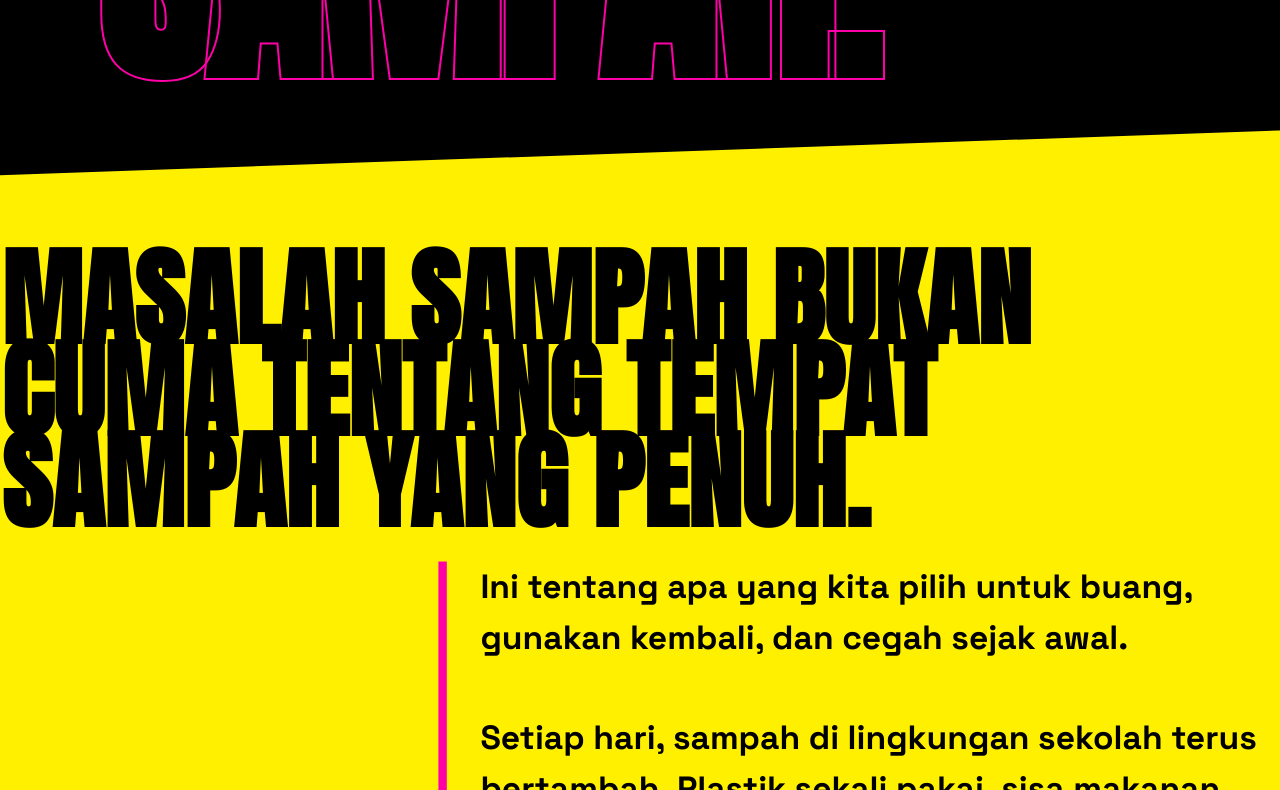
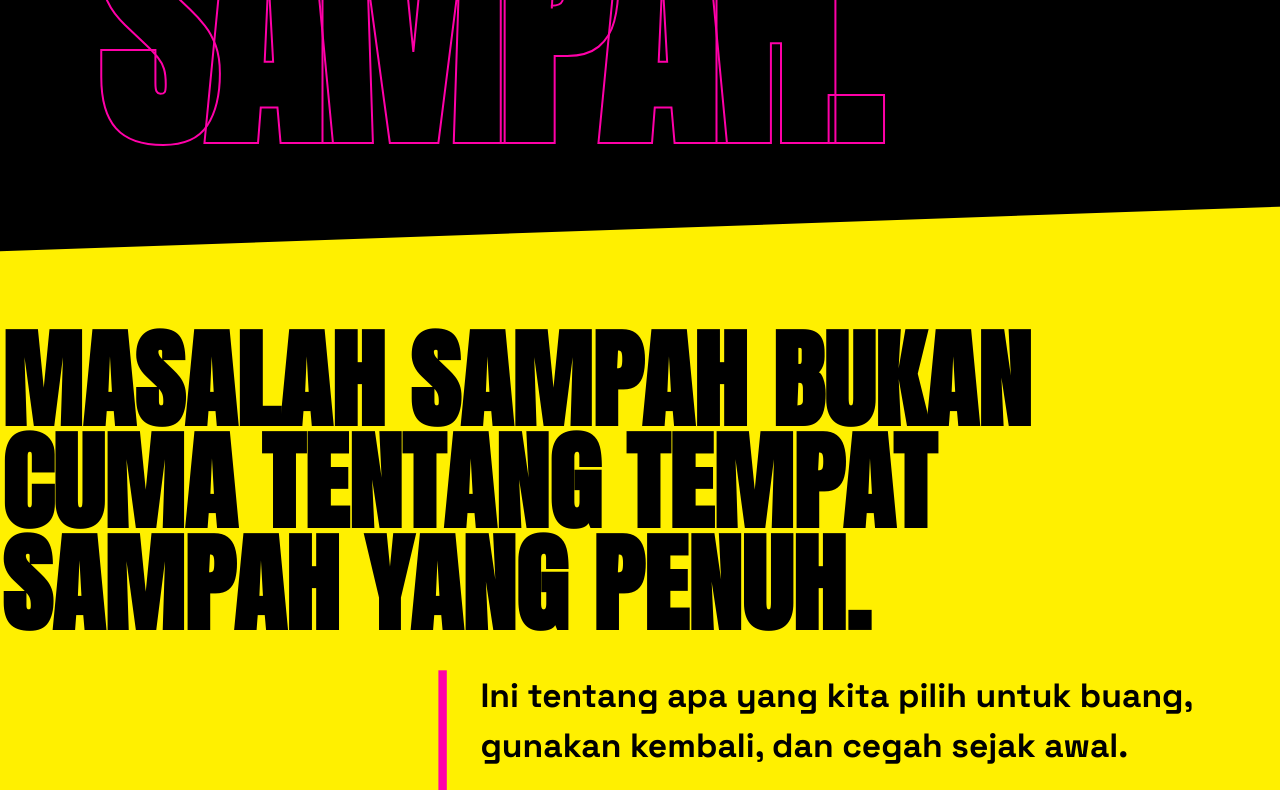
Before and after one commit to LopenHeimmer/trashtalk-group.github.io, a plain HTML site: page index.html in a window 1280 px wide. Shown: the part 869-1659 px from the top of the page. Drawn offline with Linux system fonts and the light colour scheme.

Commit message:
Update style.css

```diff
--- a/style.css
+++ b/style.css
@@ -28,7 +28,8 @@ body {
 h1, h2, h3, .poster-text {
     font-family: 'Anton', sans-serif;
     text-transform: uppercase;
-    line-height: 0.85;
+    line-height: 0.95
+    ;
 }
 
 /* Custom Cursor */
```
